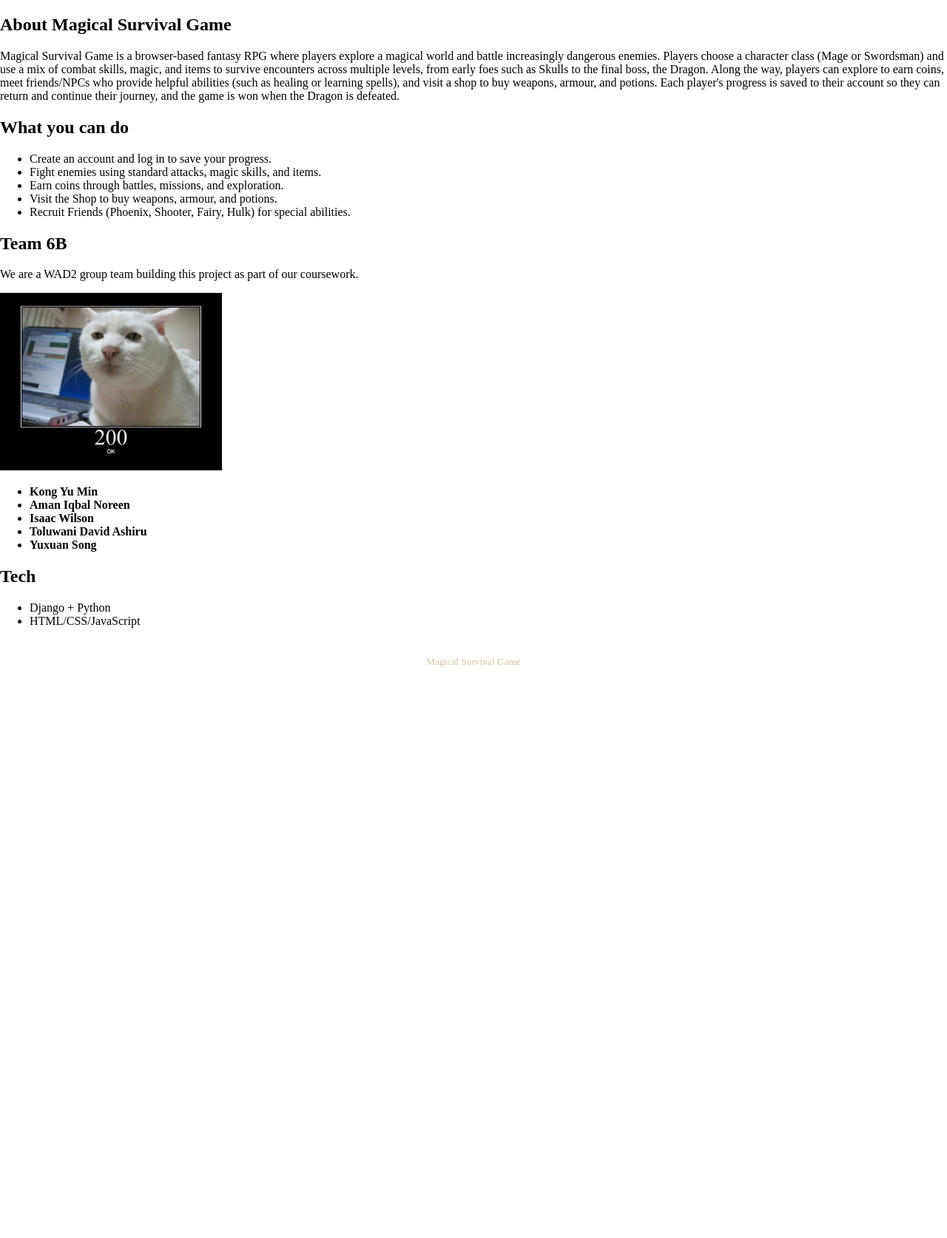
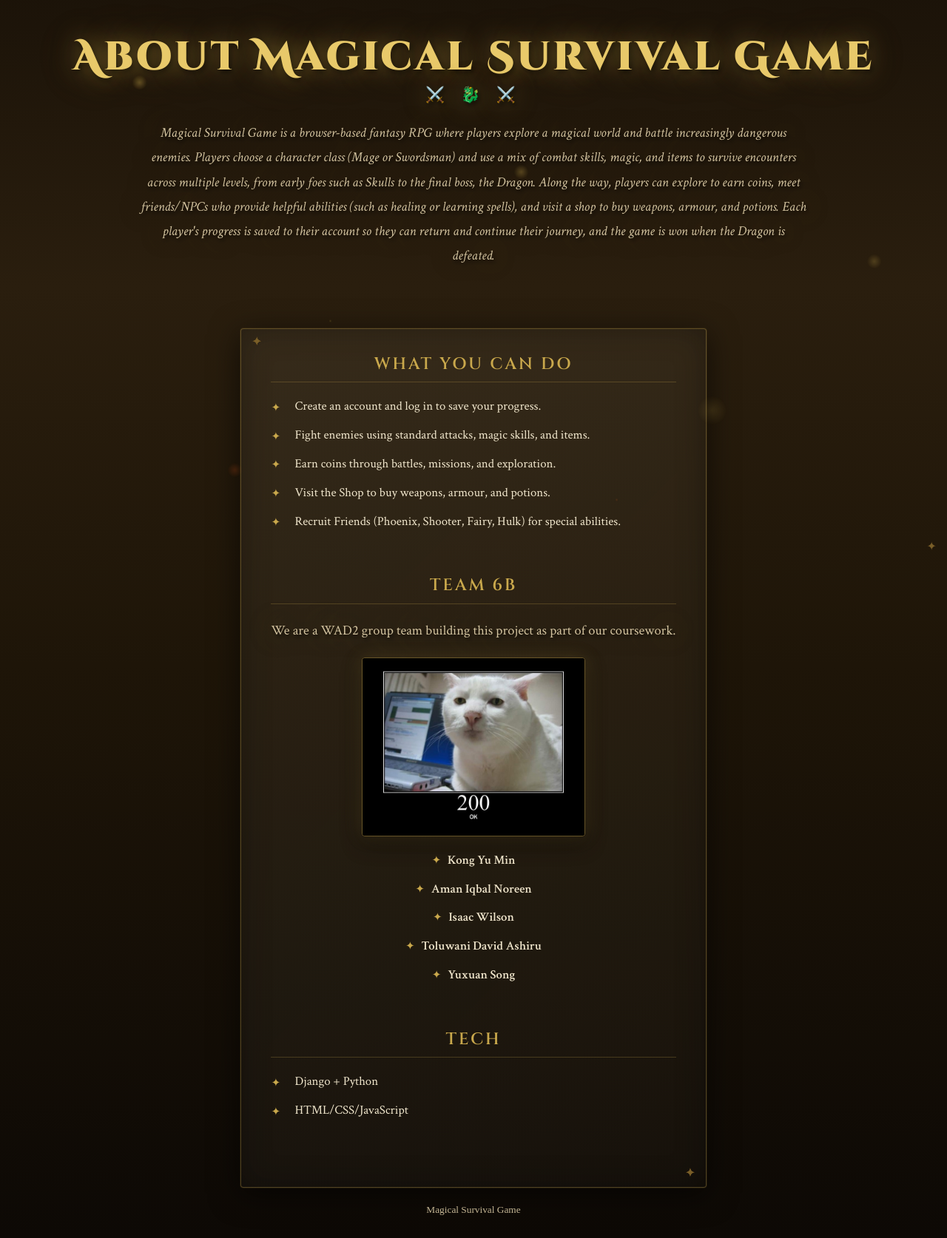
Before and after one commit to minkong05/wad2-magical-survival-game, a Django app: page /aboutus/ in a window 1280 px wide. Shown: the part 42-1716 px from the top of the page at 74% size. Before the commit the page ends 944 px from the top, so only its background shows below. Run offline with Django 5.2, Linux system fonts and the light colour scheme.

Commit message:
feat: add aboutus page css

```diff
--- /dev/null
+++ b/static/css/aboutus.css
@@ -0,0 +1,263 @@
+@import url('https://fonts.googleapis.com/css2?family=Cinzel+Decorative:wght@400;700;900&family=Cinzel:wght@400;600&family=Crimson+Text:ital,wght@0,400;0,600;1,400&display=swap');
+
+/* ── CSS Variables (matches home.css) ───────────────────── */
+:root {
+  --gold: #c9a84c;
+  --gold-light: #e8c96a;
+  --gold-dim: #7a5e28;
+  --ember: #b84c1a;
+  --parchment: #f0e6cc;
+  --parchment-dark: #d4c4a0;
+  --ink: #1a1208;
+  --shadow: #181512;
+  --stone: #2a2218;
+  --stone-light: #3d3226;
+  --fog: rgba(200, 175, 120, 0.08);
+}
+
+/* ── Base text ───────────────────────────────────────────── */
+main {
+  font-family: 'Crimson Text', Georgia, serif;
+  color: var(--parchment);
+}
+
+/* ── Page wrapper ────────────────────────────────────────── */
+.aboutus-page {
+  display: flex;
+  flex-direction: column;
+  gap: 1.5rem;
+}
+
+/* ── Shared section card style ───────────────────────────── */
+.aboutus-section-inner {
+  max-width: 750px;
+  position: relative;
+  margin: 0 auto;
+  z-index: 1;
+  background: linear-gradient(135deg, rgba(240, 230, 204, 0.07) 0%, rgba(212, 196, 160, 0.04) 100%);
+  border: 1px solid rgba(201, 168, 76, 0.3);
+  border-radius: 4px;
+  box-shadow:
+    0 0 0 1px rgba(201, 168, 76, 0.1),
+    inset 0 0 40px rgba(0, 0, 0, 0.3),
+    0 8px 40px rgba(0, 0, 0, 0.6);
+  animation: fadeSlideDown 1s ease both;
+}
+
+.aboutus-section::before,
+.aboutus-section::after {
+  content: '✦';
+  position: absolute;
+  font-size: 1rem;
+  color: var(--gold-dim);
+  line-height: 1;
+}
+
+.aboutus-section::before {
+  top: 10px;
+  left: 14px;
+}
+
+.aboutus-section::after {
+  bottom: 10px;
+  right: 14px;
+}
+
+.aboutus-section-inner {
+  padding: 2rem 2.5rem;
+}
+
+section {
+  padding: 0 0 3.6rem 0;
+}
+
+/* ── Headings ────────────────────────────────────────────── */
+.aboutus-title {
+  font-family: 'Cinzel Decorative', serif;
+  font-size: clamp(1.8rem, 5vw, 3.4rem);
+  font-weight: 900;
+  color: var(--gold-light);
+  text-align: center;
+  letter-spacing: 0.06em;
+  line-height: 1.2;
+  margin-bottom: 0.4em;
+  text-shadow:
+    0 0 40px rgba(201,168,76,.7),
+    0 0 80px rgba(201,168,76,.3),
+    2px 3px 6px rgba(0,0,0,.9);
+  animation:
+    titleGlow 3s ease-in-out infinite alternate,
+    fadeSlideDown 0.9s ease both;
+}
+
+.aboutus-title::after {
+  content: '⚔️  🐉  ⚔️';
+  display: block;
+  font-size: 1.3rem;
+  margin-top: 0.3em;
+  letter-spacing: 0.4em;
+  animation: titleGlow 3s ease-in-out infinite alternate;
+}
+
+.aboutus-subtitle {
+  font-family: 'Cinzel', serif;
+  font-size: clamp(1rem, 2.5vw, 1.4rem);
+  font-weight: 600;
+  color: var(--gold);
+  letter-spacing: 0.12em;
+  text-transform: uppercase;
+  text-align: center;
+  margin: 0 0 1.2rem;
+  border-bottom: 1px solid rgba(201, 168, 76, 0.25);
+  padding-bottom: 0.6rem;
+}
+
+/* ── Paragraph text ──────────────────────────────────────── */
+.aboutus-text {
+  font-size: clamp(1rem, 2vw, 1.15rem);
+  color: var(--parchment-dark);
+  line-height: 1.8;
+  margin: 0;
+  animation:
+    titleGlow 3s ease-in-out infinite alternate,
+    fadeSlideDown 0.9s ease both;
+}
+
+.aboutus-intro .aboutus-text {
+  font-style: italic;
+  text-align: center;
+  max-width: 900px;
+  margin: 0 auto;
+}
+
+.aboutus-team .aboutus-text {
+  text-align: center;
+  margin-bottom: 1.2rem;
+}
+
+/* ── Lists ───────────────────────────────────────────────── */
+.aboutus-list {
+  list-style: none;
+  padding-left: 0;
+  margin: 0;
+  display: flex;
+  flex-direction: column;
+  gap: 0.75rem;
+}
+
+.aboutus-list-item {
+  position: relative;
+  padding-left: 2rem;
+  font-size: 1.05rem;
+  color: var(--parchment);
+  line-height: 1.6;
+}
+
+.aboutus-list-item::before {
+  content: '✦';
+  position: absolute;
+  left: 0;
+  top: 0.2rem;
+  color: var(--gold);
+  font-size: 0.95rem;
+}
+
+.aboutus-team-list {
+  max-width: 420px;
+  margin: 0 auto;
+}
+
+.aboutus-team-list .aboutus-list-item {
+  text-align: center;
+  padding-left: 0;
+}
+
+.aboutus-team-list .aboutus-list-item::before {
+  position: static;
+  margin-right: 0.55rem;
+}
+
+/* ── Team image ──────────────────────────────────────────── */
+.aboutus-image-wrap {
+  display: flex;
+  justify-content: center;
+  margin: 0.4rem 0 1.2rem;
+}
+
+.aboutus-image {
+  max-width: min(100%, 420px);
+  height: auto;
+  border: 1px solid rgba(201, 168, 76, 0.4);
+  border-radius: 4px;
+  box-shadow:
+    0 0 24px rgba(201, 168, 76, 0.18),
+    0 10px 28px rgba(0, 0, 0, 0.45);
+}
+
+/* ── Staggered entrance ──────────────────────────────────── */
+.aboutus-intro {
+  animation-delay: 0.1s;
+}
+
+.aboutus-features {
+  animation-delay: 0.2s;
+}
+
+.aboutus-team {
+  animation-delay: 0.3s;
+}
+
+.aboutus-tech {
+  animation-delay: 0.4s;
+}
+
+/* ── Animations from home.css style ─────────────────────── */
+@keyframes titleGlow {
+  from {
+    text-shadow: 0 0 30px rgba(201, 168, 76, 0.5), 0 0 60px rgba(201, 168, 76, 0.2), 2px 3px 6px rgba(0, 0, 0, 0.9);
+  }
+  to {
+    text-shadow: 0 0 60px rgba(201, 168, 76, 0.9), 0 0 120px rgba(201, 168, 76, 0.4), 2px 3px 6px rgba(0, 0, 0, 0.9);
+  }
+}
+
+@keyframes fadeSlideDown {
+  from {
+    opacity: 0;
+    transform: translateY(-20px);
+  }
+  to {
+    opacity: 1;
+    transform: translateY(0);
+  }
+}
+
+/* ── Responsive ──────────────────────────────────────────── */
+@media (max-width: 800px) {
+  .aboutus-section-inner {
+    padding: 1.5rem 1.35rem;
+  }
+
+  .aboutus-list-item {
+    padding-left: 1.6rem;
+  }
+}
+
+@media (max-width: 600px) {
+  .aboutus-page {
+    gap: 1rem;
+  }
+
+  .aboutus-title::after {
+    letter-spacing: 0.22em;
+    font-size: 1.05rem;
+  }
+
+  .aboutus-subtitle {
+    letter-spacing: 0.08em;
+  }
+
+  .aboutus-image {
+    width: 100%;
+  }
+}
--- /dev/null
+++ b/static/css/background.css
@@ -0,0 +1,54 @@
+@import url('https://fonts.googleapis.com/css2?family=Cinzel+Decorative:wght@400;700;900&family=Cinzel:wght@400;600&family=Crimson+Text:ital,wght@0,400;0,600;1,400&display=swap');
+
+
+/* ── CSS Variables ────────────────────────────────────────── */
+:root {
+  --gold:        #c9a84c;
+  --gold-light:  #e8c96a;
+  --gold-dim:    #7a5e28;
+  --ember:       #b84c1a;
+  --parchment:   #f0e6cc;
+  --parchment-dark: #d4c4a0;
+  --ink:         #1a1208;
+  --shadow:      #181512;
+  --stone:       #2a2218;
+  --stone-light: #3d3226;
+  --fog:         rgba(200, 175, 120, 0.08);
+}
+
+/* ── Main background override ────────────────────────────── */
+body {
+  background:
+    linear-gradient(180deg,
+      #1a1208 0%,
+      #2a1e0e 25%,
+      #1e1508 55%,
+      #0d0905 100%
+    );
+  min-height: 100vh;
+
+}
+
+/* Floating ember particles */
+main::before {
+  content: '';
+  position: fixed;
+  inset: 0;
+  background-image:
+    radial-gradient(10px 10px at 15% 20%, rgba(201,168,76,.6), transparent),
+    radial-gradient(2px 2px at 35% 60%, rgba(201,168,76,.4), transparent),
+    radial-gradient(10px 10px at 55% 35%, rgba(201,168,76,.5), transparent),
+    radial-gradient(20px 20px at 75% 75%, rgba(201,168,76,.3), transparent),
+    radial-gradient(10px 10px at 88% 15%, rgba(201,168,76,.5), transparent),
+    radial-gradient(10px 10px at 25% 85%, rgba(184,76,26,.5), transparent),
+    radial-gradient(2px 2px at 65% 90%, rgba(184,76,26,.4), transparent),
+    radial-gradient(10px 10px at 92% 50%, rgba(201,168,76,.4), transparent);
+  animation: drift 4s ease-in-out infinite alternate;
+  pointer-events: none;
+  z-index: 0;
+}
+
+@keyframes drift {
+  from { transform: translateY(0px) scale(1); opacity: 0.5; }
+  to   { transform: translateY(-18px) scale(1.03); opacity: 1; }
+}
--- a/templates/base.html
+++ b/templates/base.html
@@ -6,6 +6,10 @@
     <meta name="viewport" content="width=device-width, initial-scale=1.0">
     <title>{% block title %}Magical Survival Game{% endblock %}</title>
 
+
+    {% block global_css %}
+        <link rel="stylesheet" href="{% static 'css/background.css' %}">
+    {% endblock %}
 
     <link rel="stylesheet" href="{% static 'css/base.css' %}">
 
--- a/templates/core/aboutus.html
+++ b/templates/core/aboutus.html
@@ -2,11 +2,17 @@
 {% load static %}
 {% block title %}About Us{% endblock %}
 
+{% block extra_css %}
+  <link rel="stylesheet" href="{% static 'css/aboutus.css' %}">
+{% endblock %}
+
 
 {% block content %}
-<section>
-  <h1>About Magical Survival Game</h1>
-  <p>
+<div class="aboutus-page">
+  <section class="aboutus-section aboutus-intro">
+    <div>
+      <h1 class="hello aboutus-title">About Magical Survival Game</h1>
+      <p class="aboutus-text">
         Magical Survival Game is a browser-based fantasy RPG where players explore a magical world and battle increasingly dangerous enemies.
         Players choose a character class (Mage or Swordsman)
         and use a mix of combat skills, magic, and items to survive encounters across multiple levels,
@@ -17,39 +23,51 @@
         and potions. Each player's progress is saved to their account so they can return and continue their journey,
         and the game is won when the Dragon is defeated.
       </p>
+    </div>
   </section>
 
-<section>
-  <h2>What you can do</h2>
-  <ul>
-    <li>Create an account and log in to save your progress.</li>
-    <li>Fight enemies using standard attacks, magic skills, and items.</li>
-    <li>Earn coins through battles, missions, and exploration.</li>
-    <li>Visit the Shop to buy weapons, armour, and potions.</li>
-    <li>Recruit Friends (Phoenix, Shooter, Fairy, Hulk) for special abilities.</li>
+  <div class="aboutus-section-inner">
+  <section class="aboutus-section aboutus-features">
+    <div>
+      <h2 class="aboutus-subtitle">What you can do</h2>
+      <ul class="aboutus-list aboutus-features-list">
+        <li class="aboutus-list-item">Create an account and log in to save your progress.</li>
+        <li class="aboutus-list-item">Fight enemies using standard attacks, magic skills, and items.</li>
+        <li class="aboutus-list-item">Earn coins through battles, missions, and exploration.</li>
+        <li class="aboutus-list-item">Visit the Shop to buy weapons, armour, and potions.</li>
+        <li class="aboutus-list-item">Recruit Friends (Phoenix, Shooter, Fairy, Hulk) for special abilities.</li>
       </ul>
+    </div>
   </section>
 
-<section>
-  <h2>Team 6B</h2>
-  <p>We are a WAD2 group team building this project as part of our coursework.</p>
-  <img src="{% static 'img/test.jpg' %}" alt="testing image" width="300">
-  <ul>
-    <li><strong>Kong Yu Min</strong></li>
-    <li><strong>Aman Iqbal Noreen</strong></li>
-    <li><strong>Isaac Wilson</strong></li>
-    <li><strong>Toluwani David Ashiru</strong></li>
-    <li><strong>Yuxuan Song</strong></li>
+  <section class="aboutus-section aboutus-team">
+    <div>
+      <h2 class="aboutus-subtitle">Team 6B</h2>
+      <p class="aboutus-text">We are a WAD2 group team building this project as part of our coursework.</p>
+      <div class="aboutus-image-wrap">
+        <img class="aboutus-image" src="{% static 'img/test.jpg' %}" alt="testing image" width="300">
+      </div>
+      <ul class="aboutus-list aboutus-team-list">
+        <li class="aboutus-list-item"><strong>Kong Yu Min</strong></li>
+        <li class="aboutus-list-item"><strong>Aman Iqbal Noreen</strong></li>
+        <li class="aboutus-list-item"><strong>Isaac Wilson</strong></li>
+        <li class="aboutus-list-item"><strong>Toluwani David Ashiru</strong></li>
+        <li class="aboutus-list-item"><strong>Yuxuan Song</strong></li>
       </ul>
+    </div>
   </section>
 
-<section>
-  <h2>Tech</h2>
-  <ul>
-    <li>Django + Python</li>
-    <li>HTML/CSS/JavaScript</li>
+  <section class="aboutus-section aboutus-tech">
+    <div>
+      <h2 class="aboutus-subtitle">Tech</h2>
+      <ul class="aboutus-list aboutus-tech-list">
+        <li class="aboutus-list-item">Django + Python</li>
+        <li class="aboutus-list-item">HTML/CSS/JavaScript</li>
       </ul>
+    </div>
   </section>
+  </div>
+</div>
 
 
 {% endblock %}
--- a/templates/core/main.html
+++ b/templates/core/main.html
@@ -2,6 +2,7 @@
 {% load static %}
 
 {% block title %}Main Game{% endblock %}
+{% block global_css %}{% endblock %}
 
 {% block extra_css %}
 <link rel="stylesheet" href="{% static 'css/main.css' %}">
```
Also changed, not shown: static/css/home.css (+0 -39 lines). Lines whose indentation alone changed are shown as unchanged.
